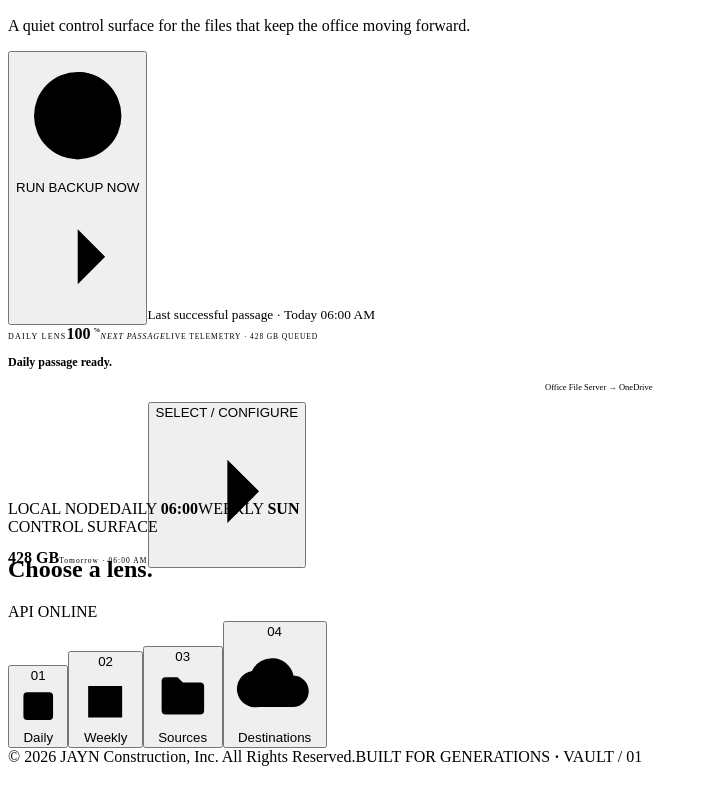
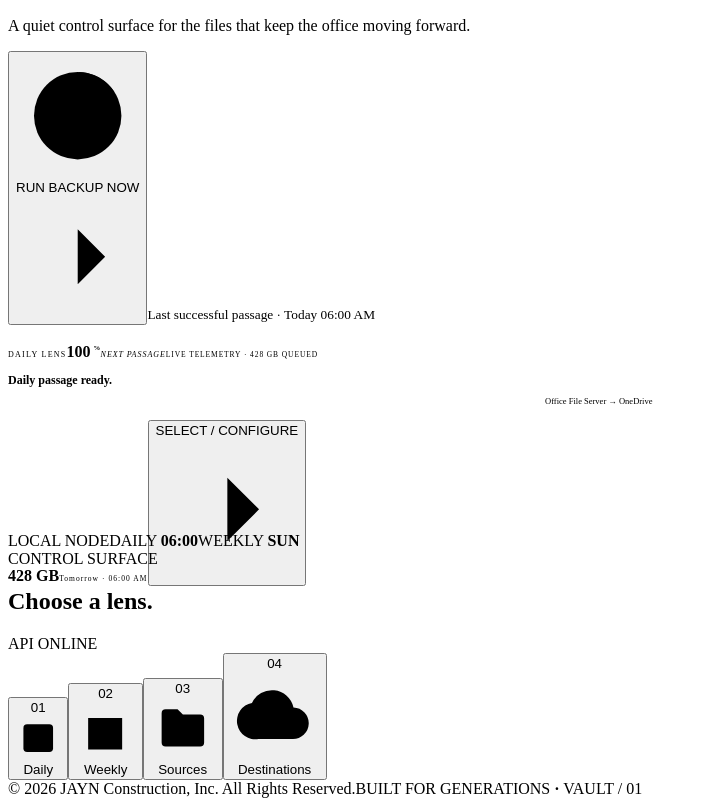
Before and after one commit to aperez24/jayn-vault, a React (Vite) app in the folder source/: page / in a window 1280 px wide. Shown: the part 433-1233 px from the top of the page, without its empty margins (0-708 px from the left). Before the commit the page ends 1207 px from the top, so only its background shows below. Built offline with nearby package versions, Linux system fonts and the light colour scheme; no server answers.

Commit message:
Rebalance dial layout and emphasize selected folder

```diff
--- a/source/src/layout-fixes.css
+++ b/source/src/layout-fixes.css
@@ -28,15 +28,6 @@
 .telemetry-streak { opacity: .34; transform: rotate(calc(var(--lens-angle) + 11deg)); }
 .dial-middle { animation-duration: 48s !important; opacity: .66; }
 .scan-beam { animation-duration: 9s !important; opacity: .34; }
-
-/* Use the real JAYN emblem in the center dial instead of the temporary J tile. */
-.core-emblem {
-  width: 24px;
-  height: 24px;
-  object-fit: contain;
-  display: block;
-  margin: 0 auto 6px;
-}
 
 /* Establish a legible minimum type scale inside the radial instrument. */
 .dial-core > small {
@@ -77,6 +68,31 @@
   font-size: 7.5px !important;
   letter-spacing: .14em;
 }
+
+/* Rebalance the dial vertically now that the emblem has been removed. */
+.dial-core-spread {
+  padding-top: 18px !important;
+  padding-bottom: 14px !important;
+}
+
+.dial-core-spread > small { margin-bottom: 8px !important; }
+.dial-core-spread > strong { margin-bottom: 5px !important; }
+.dial-core-spread > em { margin-bottom: 8px !important; }
+.dial-core-spread .core-foot { margin-bottom: 10px !important; }
+.dial-core-spread .core-rule { margin-top: 2px !important; margin-bottom: 12px !important; }
+.dial-core-spread > h3 { margin-bottom: 5px !important; }
+.dial-core-spread > p { margin-bottom: 12px !important; }
+.dial-core-spread .core-actions { margin-top: 2px !important; }
+
+.folder-name-button {
+  font-size: 14px !important;
+  font-weight: 300 !important;
+  letter-spacing: .02em !important;
+  text-transform: none !important;
+  padding-top: 5px !important;
+  padding-bottom: 5px !important;
+}
+.folder-name-button .chevron-icon { width: 14px; height: 14px; }
 
 /* Compact source / destination summary that stays in the control surface. */
 .selection-summary {
```
